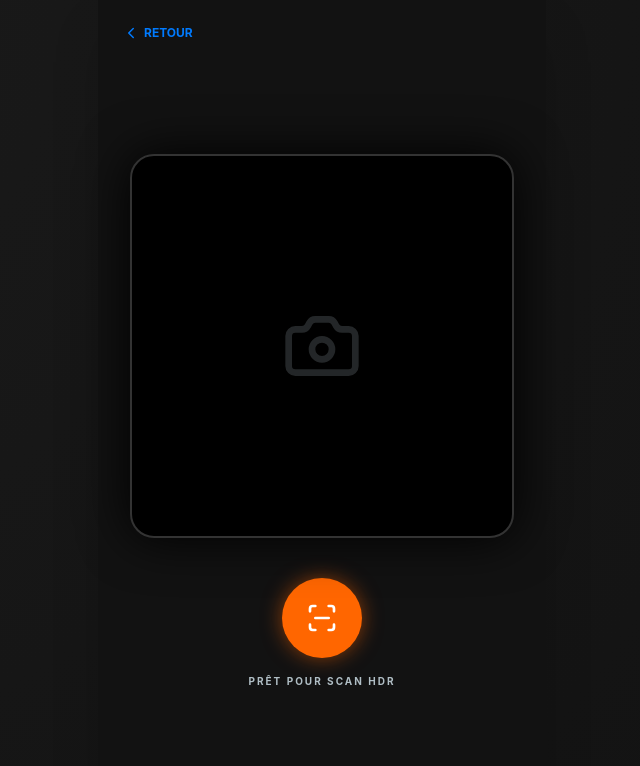
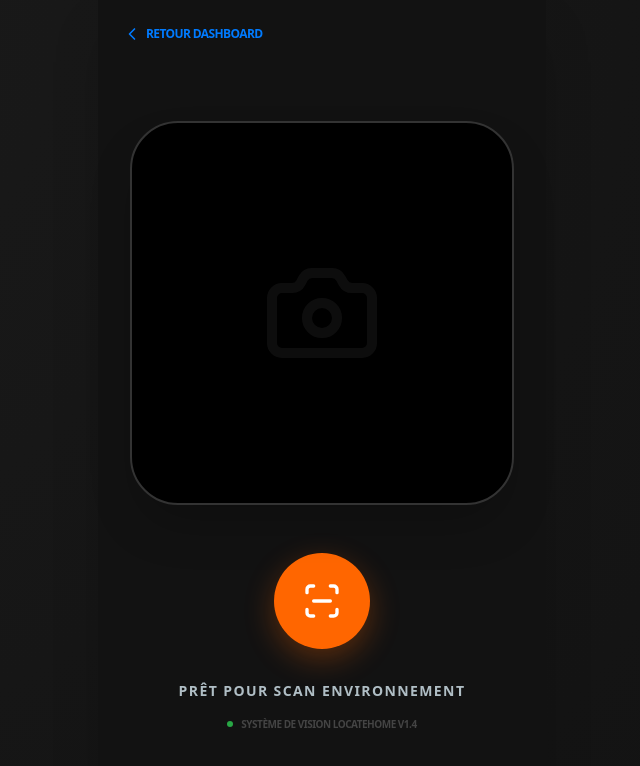
Before and after one commit to loeselnico-debug/locate-home, a React (Vite) app: page / in a window 1280 px wide. Both pictures are taken after a click on the button "SCANNER". Shown: the top 766 px of the page, without its empty margins (318-958 px from the left). Built offline with nearby package versions, Linux system fonts and the light colour scheme.

Commit message:
V1.4: Scanner pro avec analyse d'environnement spatiale

```diff
--- a/src/components/Scanner.tsx
+++ b/src/components/Scanner.tsx
@@ -1,6 +1,7 @@
-import React, { useState } from 'react';
-import { ChevronLeft, Camera, ScanLine } from 'lucide-react';
+import React, { useState, useRef } from 'react';
+import { ChevronLeft, Camera, ScanLine, Loader2, CheckCircle2 } from 'lucide-react';
 import { addTool } from '../services/memoryService';
+import { geminiService } from '../services/geminiService';
 import type { InventoryItem } from '../types';
 
 interface ScannerProps {
@@ -9,62 +10,150 @@ interface ScannerProps {
 
 const Scanner: React.FC<ScannerProps> = ({ onBack }) => {
   const [isScanning, setIsScanning] = useState(false);
+  const [status, setStatus] = useState("Prêt pour scan environnement");
+  const [scanSuccess, setScanSuccess] = useState(false);
+  const fileInputRef = useRef<HTMLInputElement>(null);
 
-  // Simulation de capture pour le moment (en attente de Gemini Flash 1.5 réel)
-  const handleCapture = () => {
+  // Déclenchement de l'appareil photo iPhone
+  const handleTrigger = () => {
+    fileInputRef.current?.click();
+  };
+
+  const processCapture = async (event: React.ChangeEvent<HTMLInputElement>) => {
+    const file = event.target.files?.[0];
+    if (!file) return;
+
     setIsScanning(true);
+    setStatus("Analyse de l'environnement...");
 
-    setTimeout(() => {
-      const newItem: InventoryItem = {
-        id: Date.now().toString(),
-        name: "Nouvel Outil",
-        details: "Scan automatique",
-        etat: "Bon",
-        categorie: "Outillage",
-        score_confiance: 0.95,
-        alerte_securite: false,
-        originalImage: "https://via.placeholder.com/150",
-        date: new Date().toLocaleDateString(),
-        localisation: "Bac Alpha"
-      };
+    const reader = new FileReader();
+    reader.onloadend = async () => {
+      const base64Image = reader.result as string;
 
-      addTool(newItem);
-      setIsScanning(false);
-      alert("Outil enregistré dans le Phoenix-Eye !");
-    }, 2000);
+      try {
+        // Appel au cerveau Gemini (Optimisé pour multi-détection et contexte)
+        const results = await geminiService.analyzeTool(base64Image);
+
+        if (results && results.length > 0) {
+          setStatus(`${results.length} outils détectés`);
+
+          // Sauvegarde en série dans le stockage local
+          results.forEach((toolData: any) => {
+            const newItem: InventoryItem = {
+              id: crypto.randomUUID(),
+              name: toolData.name,
+              details: toolData.details,
+              etat: toolData.etat,
+              categorie: toolData.categorie,
+              score_confiance: toolData.score_confiance,
+              alerte_securite: toolData.alerte_securite,
+              originalImage: base64Image,
+              date: new Date().toLocaleDateString(),
+              localisation: toolData.localisation || "Non défini"
+            };
+            addTool(newItem);
+          });
+
+          setScanSuccess(true);
+          setTimeout(() => {
+            onBack(); // Retour auto au dashboard après succès
+          }, 2000);
+
+        } else {
+          setStatus("Aucun outil identifié");
+          alert("L'IA n'a pas pu isoler d'outils. Vérifiez l'éclairage.");
+        }
+      } catch (error) {
+        console.error("Erreur Scanner:", error);
+        setStatus("Erreur système");
+      } finally {
+        setIsScanning(false);
+      }
+    };
+    reader.readAsDataURL(file);
   };
 
   return (
-    <div className="min-h-screen bg-[#121212] text-white p-6 flex flex-col">
-      <button onClick={onBack} className="text-[#007BFF] font-bold flex items-center gap-1 mb-6 uppercase text-xs">
-        <ChevronLeft size={18} /> Retour
+    <div className="min-h-screen bg-[#121212] text-white p-6 flex flex-col font-sans">
+
+      {/* HEADER DE NAVIGATION (Bleu Standard) */}
+      <button
+        onClick={onBack}
+        className="text-[#007BFF] font-bold flex items-center gap-1 mb-8 uppercase text-xs tracking-tighter"
+      >
+        <ChevronLeft size={20} /> Retour Dashboard
       </button>
 
       <div className="flex-1 flex flex-col items-center justify-center">
-        <div className="relative w-full aspect-square max-w-sm bg-black border-2 border-[#333] rounded-3xl overflow-hidden shadow-[0_0_50px_rgba(0,0,0,1)]">
-          {/* EFFET LASER SCANNER */}
+
+        {/* ZONE DE VISÉE INDUSTRIELLE */}
+        <div className={`relative w-full aspect-square max-w-sm rounded-[3rem] overflow-hidden border-2 transition-all duration-500 ${
+          scanSuccess ? 'border-[#28A745] shadow-[0_0_40px_rgba(40,167,69,0.3)]' : 'border-[#333] bg-black shadow-2xl'
+        }`}>
+
+          {/* ANIMATION LASER (Pendant l'analyse) */}
           {isScanning && (
-            <div className="absolute top-0 left-0 w-full h-1 bg-[#FF6600] shadow-[0_0_15px_#FF6600] animate-scan-move z-10"></div>
+            <div className="absolute inset-0 z-20">
+              <div className="w-full h-[2px] bg-[#FF6600] shadow-[0_0_15px_#FF6600] absolute animate-scan-move"></div>
+              <div className="absolute inset-0 bg-gradient-to-b from-[#FF6600]/10 to-transparent h-1/2 animate-scan-move"></div>
+            </div>
           )}
 
-          <div className="absolute inset-0 flex items-center justify-center opacity-20">
-            <Camera size={80} className="text-[#B0BEC5]" />
+          {/* ÉCRAN DE SUCCÈS */}
+          {scanSuccess ? (
+            <div className="absolute inset-0 flex flex-col items-center justify-center bg-[#121212]/90 z-30 animate-in fade-in zoom-in">
+              <CheckCircle2 size={80} className="text-[#28A745] mb-4" />
+              <p className="text-xl font-black uppercase tracking-tighter">Inventaire à jour</p>
+              <p className="text-[#B0BEC5] text-xs mt-2">Redirection vers Dashboard...</p>
+            </div>
+          ) : (
+            <div className="absolute inset-0 flex items-center justify-center opacity-5">
+              <Camera size={120} />
+            </div>
+          )}
+
+          {/* LOADER IA */}
+          {isScanning && !scanSuccess && (
+            <div className="absolute inset-0 flex flex-col items-center justify-center bg-black/70 backdrop-blur-sm z-40">
+              <Loader2 size={40} className="text-[#FF6600] animate-spin mb-4" />
+              <p className="text-[#FF6600] font-black text-[10px] uppercase tracking-[0.3em]">Traitement IA Flash 1.5</p>
+            </div>
+          )}
+        </div>
+
+        {/* INPUT CAMERA INVISIBLE */}
+        <input
+          type="file"
+          accept="image/*"
+          capture="environment"
+          ref={fileInputRef}
+          onChange={processCapture}
+          className="hidden"
+        />
+
+        {/* DÉCLENCHEUR PRINCIPAL (Orange Industriel) */}
+        <button
+          onClick={handleTrigger}
+          disabled={isScanning || scanSuccess}
+          className={`mt-12 w-24 h-24 rounded-full flex items-center justify-center transition-all ${
+            isScanning || scanSuccess
+            ? 'bg-[#1E1E1E] scale-90 cursor-not-allowed'
+            : 'bg-[#FF6600] shadow-[0_10px_30px_rgba(255,102,0,0.3)] hover:scale-105 active:scale-95'
+          }`}
+        >
+          <ScanLine size={40} className="text-white" />
+        </button>
+
+        {/* BARRE DE STATUT */}
+        <div className="mt-8 text-center">
+          <p className={`text-sm font-black uppercase tracking-widest ${isScanning ? 'text-[#FF6600]' : 'text-[#B0BEC5]'}`}>
+            {status}
+          </p>
+          <div className="flex items-center justify-center gap-2 mt-4">
+            <span className="w-1.5 h-1.5 rounded-full bg-[#28A745]"></span>
+            <p className="text-[10px] text-[#444] font-bold uppercase tracking-tighter">Système de Vision LocateHome v1.4</p>
           </div>
         </div>
-
-        <button
-          onClick={handleCapture}
-          disabled={isScanning}
-          className={`mt-10 w-20 h-20 rounded-full flex items-center justify-center shadow-2xl transition-all ${
-            isScanning ? 'bg-[#333] scale-90' : 'bg-[#FF6600] hover:scale-105 active:scale-95 shadow-[0_0_20px_rgba(255,102,0,0.5)]'
-          }`}
-        >
-          <ScanLine size={32} className="text-white" />
-        </button>
-
-        <p className="mt-4 text-[#B0BEC5] text-[10px] font-bold uppercase tracking-[0.2em]">
-          {isScanning ? "Analyse Gemini en cours..." : "Prêt pour Scan HDR"}
-        </p>
       </div>
     </div>
   );
```
Also changed, not shown: src/services/geminiService.ts (+55 -13 lines), 2 other files (tests, documents, lock files or other folders).
